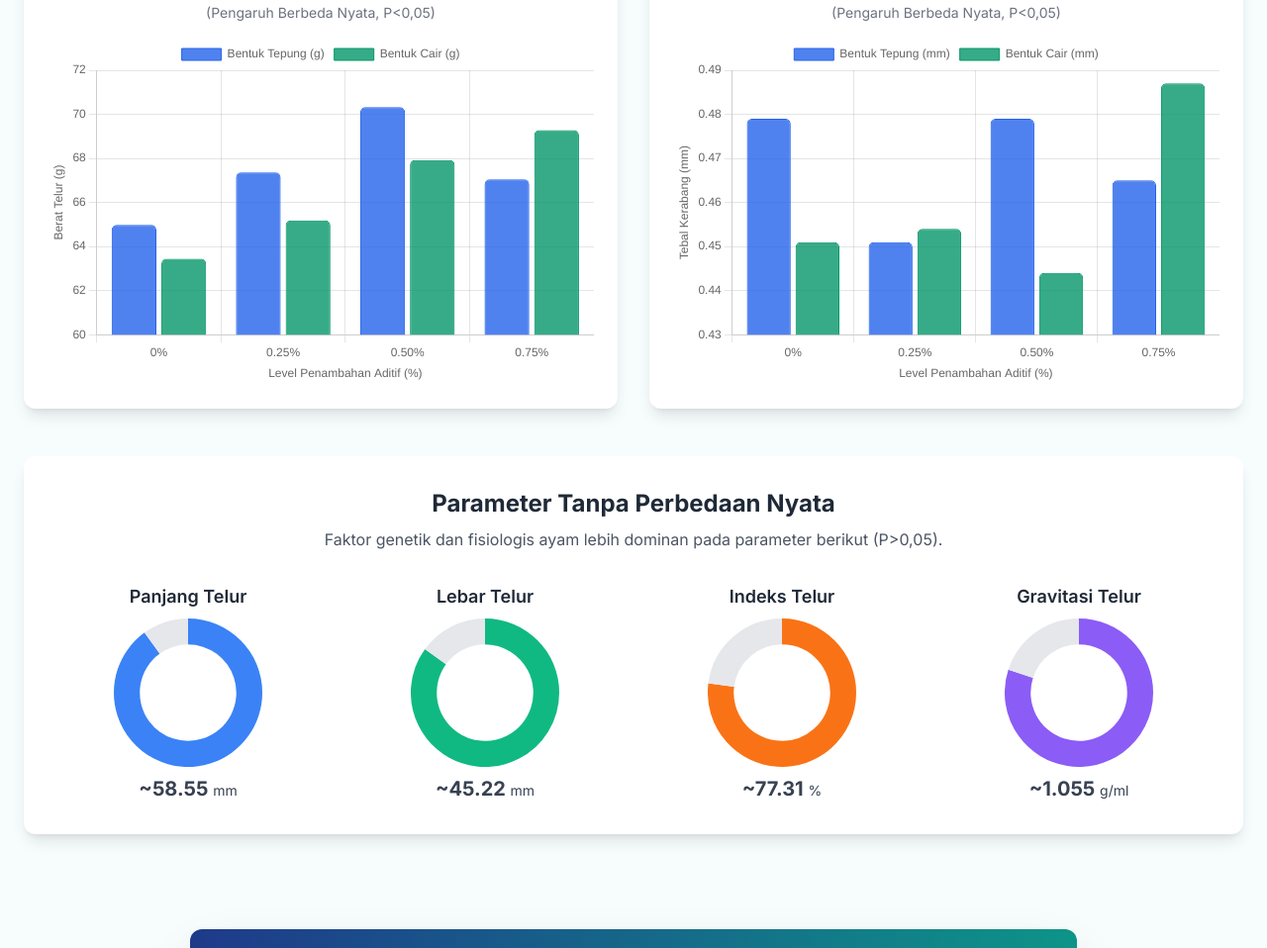
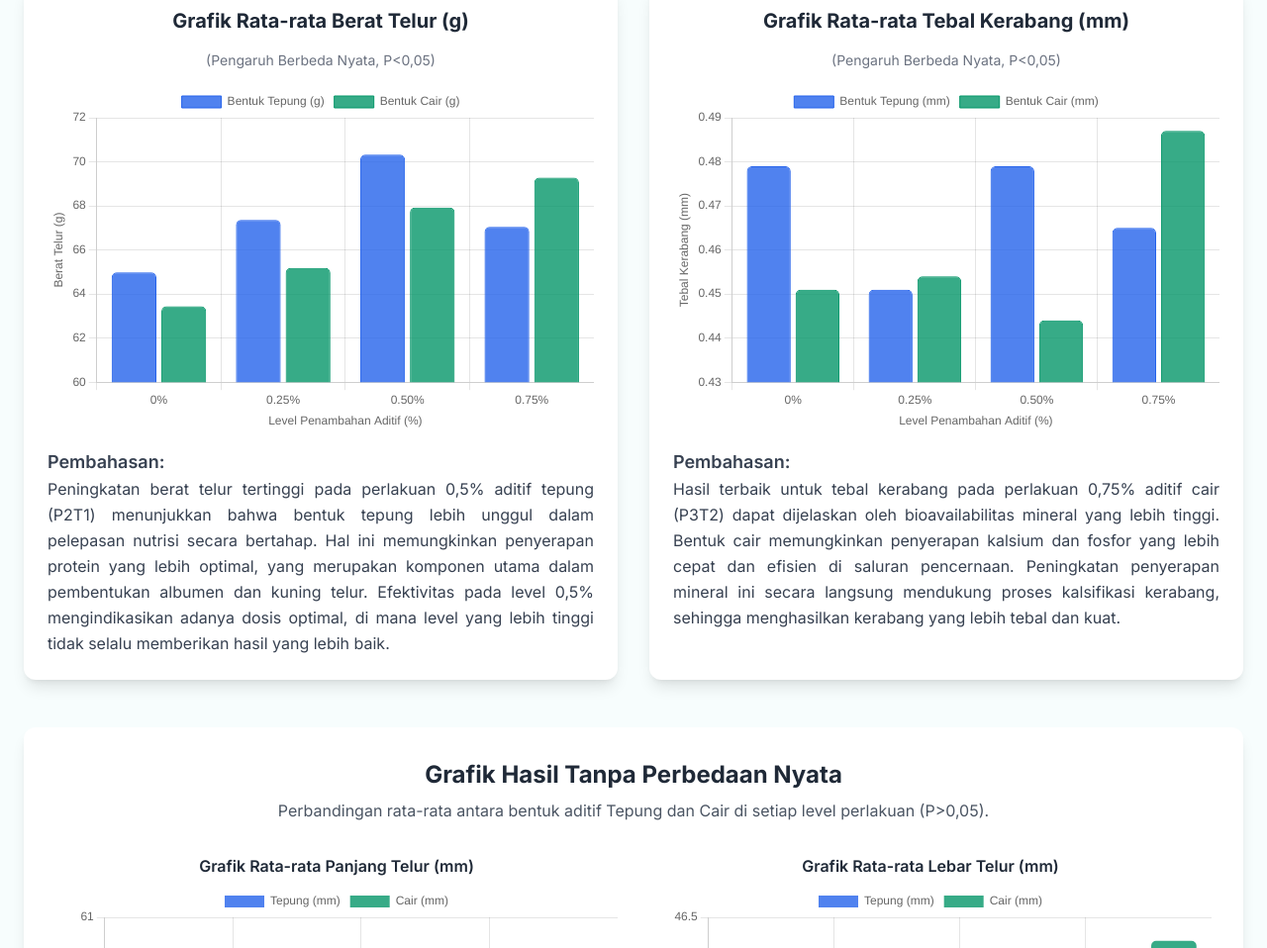
Before and after one commit to daffazzz/skripsi, a plain HTML site: page index.html in a window 1280 px wide. Shown: the part 1842-2800 px from the top of the page at 99% size. Drawn offline with nearby package versions, Linux system fonts and the light colour scheme.

Commit message:
Update index.html

```diff
--- a/index.html
+++ b/index.html
@@ -18,12 +18,6 @@
             position: relative;
             height: 350px;
             width: 100%;
-        }
-        .donut-chart-container {
-            position: relative;
-            height: 150px;
-            width: 150px;
-            margin: auto;
         }
         .gradient-header {
             background: linear-gradient(90deg, #1e3a8a 0%, #0d9488 100%);
@@ -77,7 +71,7 @@
         <!-- Home Section -->
         <section id="home" class="text-center py-16">
              <img src="https://dkhblpxugaxynqqiqdbn.supabase.co/storage/v1/object/public/logo//20210726_085953%20(1).jpg" alt="Foto Profil Mokhammad Daffa Aditya Ridwan" class="w-36 h-48 mx-auto mb-6 rounded-xl shadow-2xl object-cover ring-4 ring-teal-200" onerror="this.onerror=null; this.src='https://placehold.co/144x192/cccccc/ffffff?text=Foto+3x4';">
-            <h1 class="text-3xl md:text-5xl font-extrabold mb-4 text-transparent bg-clip-text gradient-header">Pengaruh Aditif Ampas Jamu Terhadap Kualitas Eksternal Telur</h1>
+            <h1 class="text-3xl md:text-5xl font-extrabold mb-4 text-transparent bg-clip-text gradient-header">Pengaruh Penambahan Ampas Jamu Bentuk Tepung dan Cair Sebagai Aditif Pakan Terhadap Kualitas Eksternal Telur Ayam Ras Petelur</h1>
             <p class="text-lg text-gray-700 mb-2">Penelitian oleh: <strong>Mokhammad Daffa Aditya Ridwan dan Osfar Sjofjan</strong></p>
             <p class="text-md text-gray-500">Program Studi Peternakan, Fakultas Peternakan, Universitas Brawijaya</p>
         </section>
@@ -174,6 +168,10 @@
                     <div class="chart-container">
                         <canvas id="beratTelurChart"></canvas>
                     </div>
+                    <div class="mt-4 text-gray-700 text-justify leading-relaxed">
+                        <h4 class="font-semibold text-lg">Pembahasan:</h4>
+                        <p>Peningkatan berat telur tertinggi pada perlakuan 0,5% aditif tepung (P2T1) menunjukkan bahwa bentuk tepung lebih unggul dalam pelepasan nutrisi secara bertahap. Hal ini memungkinkan penyerapan protein yang lebih optimal, yang merupakan komponen utama dalam pembentukan albumen dan kuning telur. Efektivitas pada level 0,5% mengindikasikan adanya dosis optimal, di mana level yang lebih tinggi tidak selalu memberikan hasil yang lebih baik.</p>
+                    </div>
                 </div>
 
                 <!-- Card Tebal Kerabang -->
@@ -183,33 +181,33 @@
                     <div class="chart-container">
                         <canvas id="tebalKerabangChart"></canvas>
                     </div>
+                     <div class="mt-4 text-gray-700 text-justify leading-relaxed">
+                        <h4 class="font-semibold text-lg">Pembahasan:</h4>
+                        <p>Hasil terbaik untuk tebal kerabang pada perlakuan 0,75% aditif cair (P3T2) dapat dijelaskan oleh bioavailabilitas mineral yang lebih tinggi. Bentuk cair memungkinkan penyerapan kalsium dan fosfor yang lebih cepat dan efisien di saluran pencernaan. Peningkatan penyerapan mineral ini secara langsung mendukung proses kalsifikasi kerabang, sehingga menghasilkan kerabang yang lebih tebal dan kuat.</p>
+                    </div>
                 </div>
             </div>
 
-            <!-- Non-significant results -->
+            <!-- Non-significant results with Charts -->
             <div class="bg-white p-8 rounded-xl shadow-lg card-hover">
-                 <h3 class="text-2xl font-bold mb-2 text-center">Parameter Tanpa Perbedaan Nyata</h3>
-                 <p class="text-center text-gray-600 mb-8">Faktor genetik dan fisiologis ayam lebih dominan pada parameter berikut (P>0,05).</p>
-                 <div class="grid grid-cols-1 sm:grid-cols-2 lg:grid-cols-4 gap-8">
-                    <div class="text-center">
-                        <h4 class="font-semibold text-lg mb-2">Panjang Telur</h4>
-                        <div class="donut-chart-container"><canvas id="panjangChart"></canvas></div>
-                        <p class="text-xl font-bold text-gray-700 mt-2">~58.55 <span class="text-sm font-normal">mm</span></p>
+                <h3 class="text-2xl font-bold mb-2 text-center">Grafik Hasil Tanpa Perbedaan Nyata</h3>
+                <p class="text-center text-gray-600 mb-8">Perbandingan rata-rata antara bentuk aditif Tepung dan Cair di setiap level perlakuan (P>0,05).</p>
+                <div class="grid grid-cols-1 lg:grid-cols-2 gap-8">
+                    <div class="w-full">
+                        <h4 class="text-center font-semibold mb-2">Grafik Rata-rata Panjang Telur (mm)</h4>
+                        <div class="chart-container"><canvas id="panjangTelurChart"></canvas></div>
                     </div>
-                     <div class="text-center">
-                        <h4 class="font-semibold text-lg mb-2">Lebar Telur</h4>
-                        <div class="donut-chart-container"><canvas id="lebarChart"></canvas></div>
-                        <p class="text-xl font-bold text-gray-700 mt-2">~45.22 <span class="text-sm font-normal">mm</span></p>
+                    <div class="w-full">
+                        <h4 class="text-center font-semibold mb-2">Grafik Rata-rata Lebar Telur (mm)</h4>
+                        <div class="chart-container"><canvas id="lebarTelurChart"></canvas></div>
                     </div>
-                     <div class="text-center">
-                        <h4 class="font-semibold text-lg mb-2">Indeks Telur</h4>
-                        <div class="donut-chart-container"><canvas id="indeksChart"></canvas></div>
-                        <p class="text-xl font-bold text-gray-700 mt-2">~77.31 <span class="text-sm font-normal">%</span></p>
+                    <div class="w-full">
+                        <h4 class="text-center font-semibold mb-2">Grafik Rata-rata Indeks Telur (%)</h4>
+                        <div class="chart-container"><canvas id="indeksTelurChart"></canvas></div>
                     </div>
-                     <div class="text-center">
-                        <h4 class="font-semibold text-lg mb-2">Gravitasi Telur</h4>
-                        <div class="donut-chart-container"><canvas id="gravitasiChart"></canvas></div>
-                        <p class="text-xl font-bold text-gray-700 mt-2">~1.055 <span class="text-sm font-normal">g/ml</span></p>
+                    <div class="w-full">
+                        <h4 class="text-center font-semibold mb-2">Grafik Rata-rata Gravitasi (g/ml)</h4>
+                        <div class="chart-container"><canvas id="gravitasiTelurChart"></canvas></div>
                     </div>
                 </div>
             </div>
@@ -250,7 +248,7 @@
         const tepungBorder = 'rgba(37, 99, 235, 1)';
         const cairBorder = 'rgba(5, 150, 105, 1)';
 
-        // --- Data for Bar Charts ---
+        // --- Data for Significant Bar Charts ---
         const beratTepung = [64.98, 67.36, 70.33, 67.05];
         const beratCair = [63.44, 65.18, 67.93, 69.28];
         const notasiBerat = ['ab', 'bc', 'c', 'bc', 'a', 'ab', 'bc', 'c'];
@@ -259,7 +257,18 @@
         const tebalCair = [0.451, 0.454, 0.444, 0.487];
         const notasiTebal = ['bc', 'ab', 'bc', 'abc', 'ab', 'ab', 'a', 'c'];
 
-        const barChartOptions = (yAxisTitle, min) => ({
+        // --- Data for Non-Significant Bar Charts ---
+        const panjangTepung = [58.29, 58.38, 60.07, 58.78];
+        const panjangCair = [57.02, 58.25, 58.94, 58.67];
+        const lebarTepung = [44.72, 45.33, 45.93, 45.54];
+        const lebarCair = [44.29, 44.49, 45.27, 46.19];
+        const indeksTepung = [76.77, 77.69, 76.49, 77.47];
+        const indeksCair = [77.72, 76.37, 76.81, 79.13];
+        const gravitasiTepung = [1.056, 1.055, 1.056, 1.054];
+        const gravitasiCair = [1.056, 1.054, 1.056, 1.056];
+
+
+        const barChartOptions = (yAxisTitle, min, notasiArray = null) => ({
             responsive: true,
             maintainAspectRatio: false,
             plugins: {
@@ -270,15 +279,14 @@
                     callbacks: {
                         label: function(context) {
                             let value = context.raw;
-                            let notation = '';
+                            // If no notation array is provided, just show the value
+                            if (!notasiArray) {
+                                return `Rata-rata: ${value}`;
+                            }
+                            // Logic for significant charts with notation
                             const datasetIndex = context.datasetIndex; // 0 for Tepung, 1 for Cair
                             const dataIndex = context.dataIndex;
-                            const notasiArray = yAxisTitle.includes('Berat') ? notasiBerat : notasiTebal;
-                            if (datasetIndex === 0) { // Tepung
-                                notation = notasiArray[dataIndex];
-                            } else { // Cair
-                                notation = notasiArray[dataIndex + 4];
-                            }
+                            const notation = notasiArray[datasetIndex === 0 ? dataIndex : dataIndex + 4];
                             return `Rata-rata: ${value} (${notation})`;
                         }
                     }
@@ -294,61 +302,61 @@
             },
         });
 
-        // --- Chart 1: Berat Telur ---
-        const ctxBerat = document.getElementById('beratTelurChart').getContext('2d');
-        new Chart(ctxBerat, {
+        // --- Initialize Significant Charts ---
+        new Chart(document.getElementById('beratTelurChart').getContext('2d'), {
             type: 'bar',
-            data: {
-                labels: labels,
-                datasets: [
+            data: { labels: labels, datasets: [
                 { label: 'Bentuk Tepung (g)', data: beratTepung, backgroundColor: tepungColor, borderColor: tepungBorder, borderWidth: 1, borderRadius: 5 },
                 { label: 'Bentuk Cair (g)', data: beratCair, backgroundColor: cairColor, borderColor: cairBorder, borderWidth: 1, borderRadius: 5 }
-                ]
-            },
-            options: barChartOptions('Berat Telur (g)', 60)
+            ]},
+            options: barChartOptions('Berat Telur (g)', 60, notasiBerat)
         });
 
-        // --- Chart 2: Tebal Kerabang ---
-        const ctxTebal = document.getElementById('tebalKerabangChart').getContext('2d');
-        new Chart(ctxTebal, {
+        new Chart(document.getElementById('tebalKerabangChart').getContext('2d'), {
             type: 'bar',
-            data: {
-                labels: labels,
-                datasets: [
+            data: { labels: labels, datasets: [
                 { label: 'Bentuk Tepung (mm)', data: tebalTepung, backgroundColor: tepungColor, borderColor: tepungBorder, borderWidth: 1, borderRadius: 5 },
                 { label: 'Bentuk Cair (mm)', data: tebalCair, backgroundColor: cairColor, borderColor: cairBorder, borderWidth: 1, borderRadius: 5 }
-                ]
-            },
-            options: barChartOptions('Tebal Kerabang (mm)', 0.43)
+            ]},
+            options: barChartOptions('Tebal Kerabang (mm)', 0.43, notasiTebal)
         });
 
-        // --- Donut Charts ---
-        const donutOptions = {
-            responsive: true,
-            maintainAspectRatio: false,
-            cutout: '65%',
-            plugins: { legend: { display: false }, tooltip: { enabled: false } }
-        };
+        // --- Initialize Non-Significant Charts ---
+        new Chart(document.getElementById('panjangTelurChart').getContext('2d'), {
+            type: 'bar',
+            data: { labels: labels, datasets: [
+                { label: 'Tepung (mm)', data: panjangTepung, backgroundColor: tepungColor, borderRadius: 5 },
+                { label: 'Cair (mm)', data: panjangCair, backgroundColor: cairColor, borderRadius: 5 }
+            ]},
+            options: barChartOptions('Panjang Telur (mm)', 55)
+        });
 
-        const createDonutChart = (ctx, data, color) => {
-            new Chart(ctx, {
-                type: 'doughnut',
-                data: {
-                    datasets: [{
-                        data: data,
-                        backgroundColor: [color, '#e5e7eb'],
-                        borderWidth: 0,
-                    }]
-                },
-                options: donutOptions
+        new Chart(document.getElementById('lebarTelurChart').getContext('2d'), {
+            type: 'bar',
+            data: { labels: labels, datasets: [
+                { label: 'Tepung (mm)', data: lebarTepung, backgroundColor: tepungColor, borderRadius: 5 },
+                { label: 'Cair (mm)', data: lebarCair, backgroundColor: cairColor, borderRadius: 5 }
+            ]},
+            options: barChartOptions('Lebar Telur (mm)', 43)
         });
-        };
 
-        // Data for Donut charts (normalized to 100 for visualization)
-        createDonutChart(document.getElementById('panjangChart').getContext('2d'), [90, 10], '#3b82f6'); // Blue
-        createDonutChart(document.getElementById('lebarChart').getContext('2d'), [85, 15], '#10b981'); // Green
-        createDonutChart(document.getElementById('indeksChart').getContext('2d'), [77, 23], '#f97316'); // Orange
-        createDonutChart(document.getElementById('gravitasiChart').getContext('2d'), [80, 20], '#8b5cf6'); // Violet
+        new Chart(document.getElementById('indeksTelurChart').getContext('2d'), {
+            type: 'bar',
+            data: { labels: labels, datasets: [
+                { label: 'Tepung (%)', data: indeksTepung, backgroundColor: tepungColor, borderRadius: 5 },
+                { label: 'Cair (%)', data: indeksCair, backgroundColor: cairColor, borderRadius: 5 }
+            ]},
+            options: barChartOptions('Indeks Telur (%)', 74)
+        });
+
+        new Chart(document.getElementById('gravitasiTelurChart').getContext('2d'), {
+            type: 'bar',
+            data: { labels: labels, datasets: [
+                { label: 'Tepung (g/ml)', data: gravitasiTepung, backgroundColor: tepungColor, borderRadius: 5 },
+                { label: 'Cair (g/ml)', data: gravitasiCair, backgroundColor: cairColor, borderRadius: 5 }
+            ]},
+            options: barChartOptions('Gravitasi (g/ml)', 1.052)
+        });
 
     </script>
 </body>
```
Lines whose indentation alone changed are shown as unchanged.
